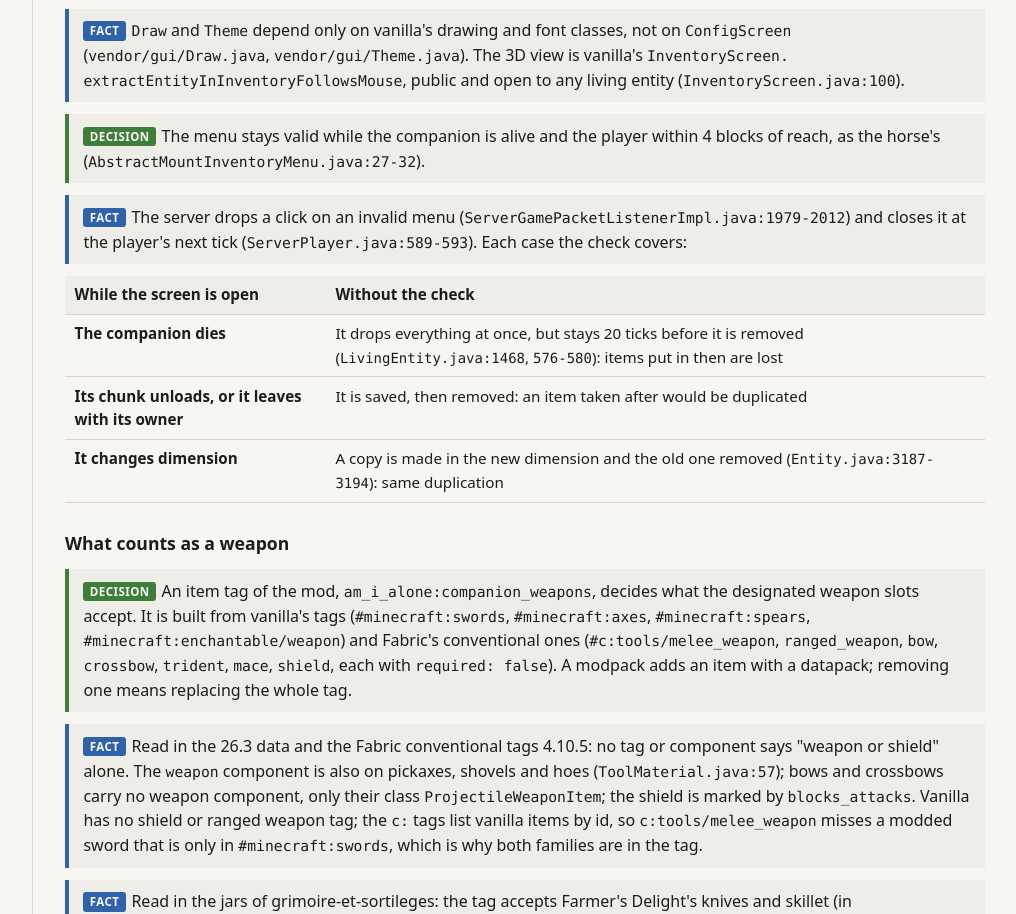
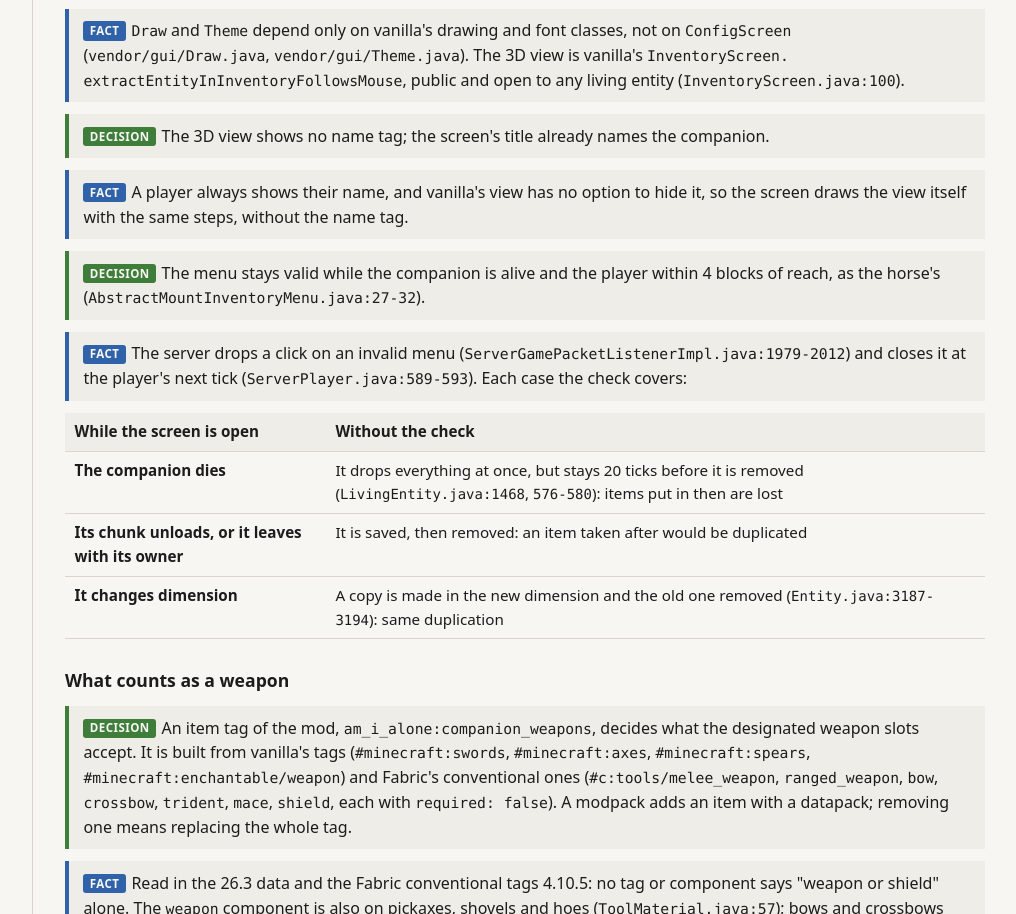
Before and after one commit to payangar-studio/am-i-alone, a plain HTML site: page docs/design/companion/inventory.html in a window 1280 px wide. Shown: the part 4900-5814 px from the top of the page, without its empty margins (247-1263 px from the left). Drawn offline with Linux system fonts and the light colour scheme.

Commit message:
docs(design): hide the name tag in the inventory screen's 3D view
Refs: #5

```diff
--- a/docs/design/companion/inventory.html
+++ b/docs/design/companion/inventory.html
@@ -239,6 +239,8 @@
 <div class="stmt is-decision"><span class="tag decision">Decision</span>Shift-click moves an item as in a player's inventory: from the player, armor to its slot, a weapon or a shield to a free designated weapon slot, anything else to the storage; from the companion, back to the player.</div>
 <div class="stmt is-decision"><span class="tag decision">Decision</span>The client screen extends <code>AbstractContainerScreen</code> and draws itself with the kit's <code>Draw</code> and <code>Theme</code>.</div>
 <div class="stmt is-fact"><span class="tag fact">Fact</span><code>Draw</code> and <code>Theme</code> depend only on vanilla's drawing and font classes, not on <code>ConfigScreen</code> (<code>vendor/gui/Draw.java</code>, <code>vendor/gui/Theme.java</code>). The 3D view is vanilla's <code>InventoryScreen.<wbr>extractEntityInInventoryFollowsMouse</code>, public and open to any living entity (<code>InventoryScreen.java:100</code>).</div>
+<div class="stmt is-decision"><span class="tag decision">Decision</span>The 3D view shows no name tag; the screen's title already names the companion.</div>
+<div class="stmt is-fact"><span class="tag fact">Fact</span>A player always shows their name, and vanilla's view has no option to hide it, so the screen draws the view itself with the same steps, without the name tag.</div>
 <div class="stmt is-decision"><span class="tag decision">Decision</span>The menu stays valid while the companion is alive and the player within 4 blocks of reach, as the horse's (<code>AbstractMountInventoryMenu.java:27-32</code>).</div>
 <div class="stmt is-fact"><span class="tag fact">Fact</span>The server drops a click on an invalid menu (<code>ServerGamePacketListenerImpl.<wbr>java:1979-2012</code>) and closes it at the player's next tick (<code>ServerPlayer.java:589-593</code>). Each case the check covers:</div>
 <div class="table"><table><tr><th>While the screen is open</th><th>Without the check</th></tr><tr><td>The companion dies</td><td>It drops everything at once, but stays 20 ticks before it is removed (<code>LivingEntity.java:1468</code>, <code>576-580</code>): items put in then are lost</td></tr><tr><td>Its chunk unloads, or it leaves with its owner</td><td>It is saved, then removed: an item taken after would be duplicated</td></tr><tr><td>It changes dimension</td><td>A copy is made in the new dimension and the old one removed (<code>Entity.java:3187-3194</code>): same duplication</td></tr></table></div>
```
Also changed, not shown: 1 other file.
